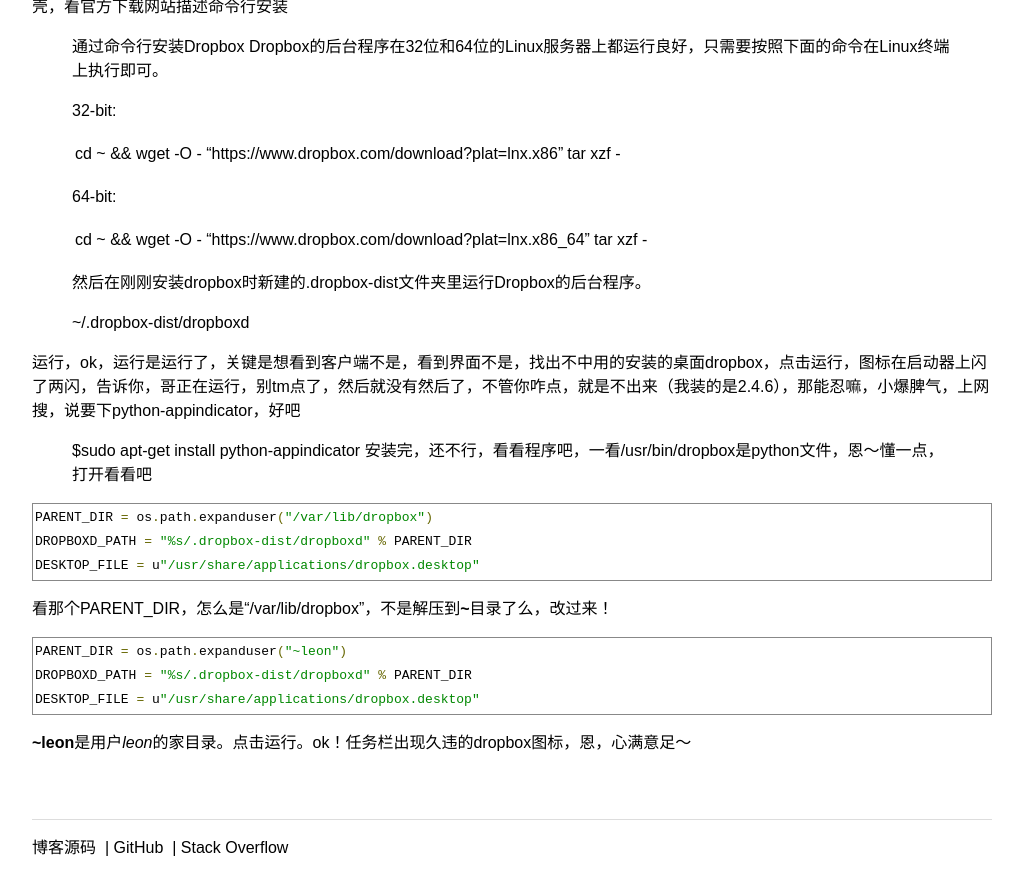
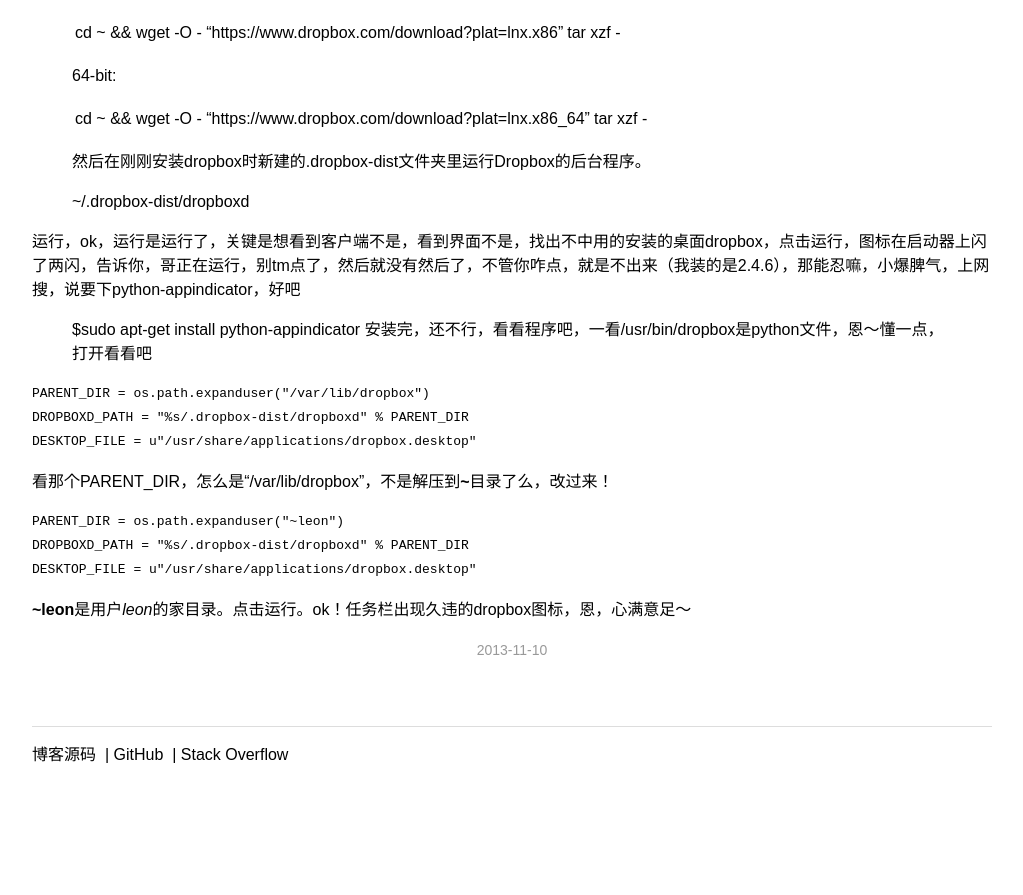
Before and after one commit to leongithub/blog, a Jekyll site: the page built from _posts/2013-11-10-os.md, in a window 1280 px wide and 900 px high, scrolled down 924 px. Shown: the top 895 px of the window, without its empty margins (128-1151 px from the left). Built offline with Jekyll 4.4.1, drawn with Linux system fonts in a browser that asks for light colours; comment, search, counter and statistics services are not loaded; after the commit the page ends 1731 px from its top, so only the background shows below that.

Commit message:
Update post.html

```diff
--- a/_layouts/post.html
+++ b/_layouts/post.html
@@ -2,20 +2,10 @@
 layout: default
 ---
 
-<link rel="stylesheet" href="{{ site.baseurl }}/js/prettify/prettify.css" />
-<script type="text/javascript" src="{{ site.baseurl }}/js/prettify/prettify.js"></script>
-
 <div id="post">
-	<h1 class="post-title">{{ page.title }}</h1>
-        <p class="post-date">{{ page.date|date:"%Y-%m-%d" }}</p>
 	{{ content }}
+	<p class="post-date">{{ page.date|date:"%Y-%m-%d" }}</p>
 </div>
-
-<script type="text/javascript">
-	(function() {
-		prettyPrint();
-	})();
-</script>
 
 <div id="disqus_thread"></div>
 <script type="text/javascript">
```
